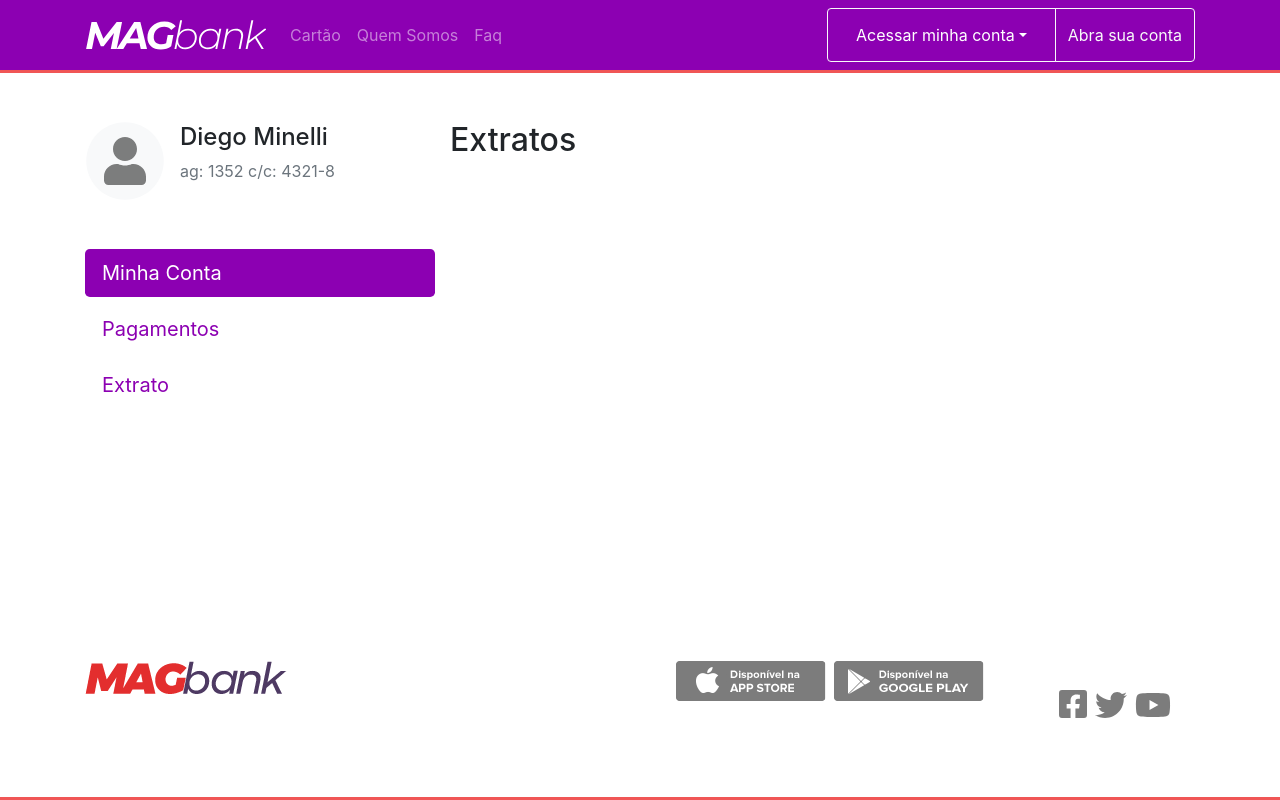
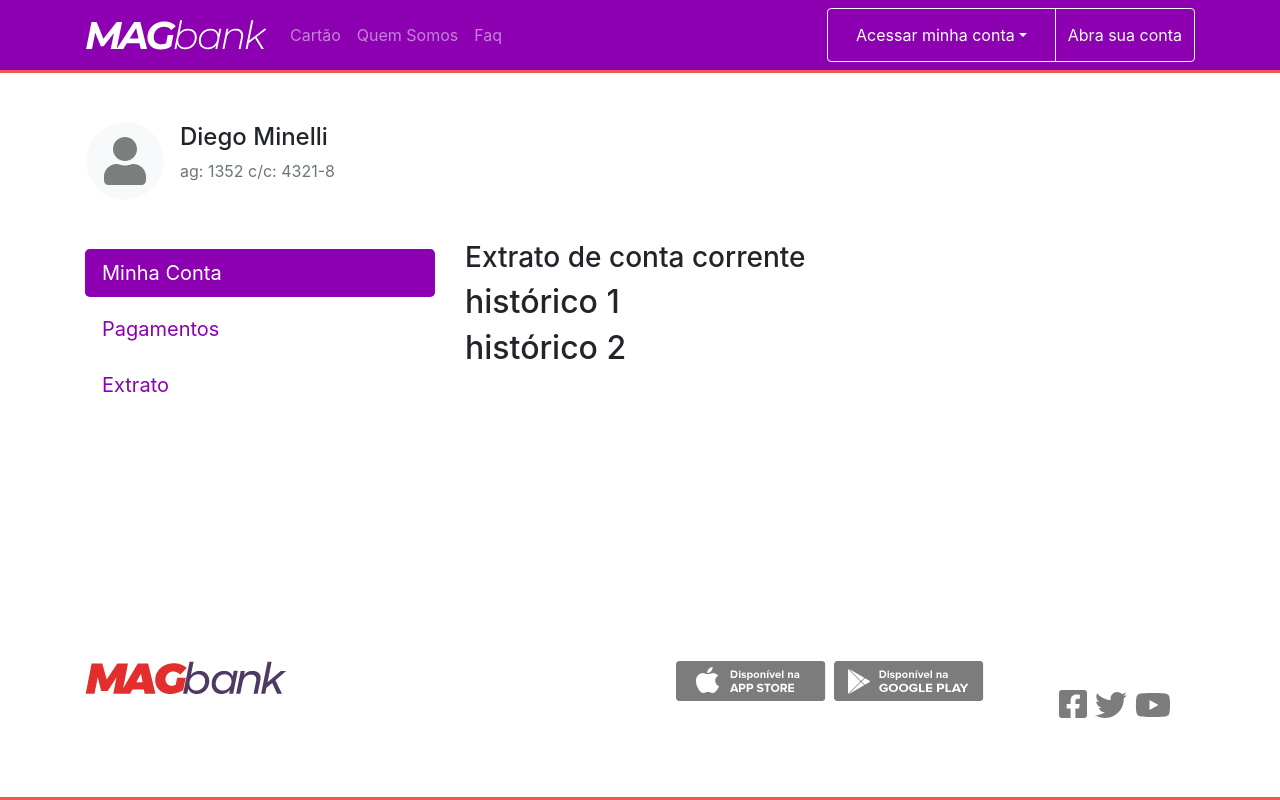
Before and after one commit to diegominelli/Magbank, a React (Create React App) app: page /dashboard/history in a window 1280 px wide. Built offline with nearby package versions, Linux system fonts and the light colour scheme.

Commit message:
Criando o AccountHistory

```diff
--- /dev/null
+++ b/src/components/AccountHistory.js
@@ -0,0 +1,20 @@
+import React from 'react';
+import { Col, Table } from 'react-bootstrap';
+
+const AccountHistory = ({ data }) => {
+  const { history } = data;
+
+  return (
+    <Col xs={12} lg={8} className="mt-lg-5 pt-lg-5">
+      <h3 className="mt-4">Extrato de conta corrente</h3>
+
+      <Table>
+        {history.map((entry) => (
+          <h2>{entry}</h2>
+        ))}
+      </Table>
+    </Col>
+  );
+};
+
+export default AccountHistory;
--- a/src/views/Dashboard.js
+++ b/src/views/Dashboard.js
@@ -6,6 +6,7 @@
 
 import AccountBalance from '../components/AccountBalance';
 import AccountPayments from '../components/AccountPayments';
+import AccountHistory from '../components/AccountHistory';
 
 import './Dashboard.scss';
 import { useState } from 'react';
@@ -33,6 +34,7 @@
       { date: '22/09', description: 'INTERNET  852102', value: '150,00' },
       { date: '08/11', description: 'CLARO  4568213', value: '250,00' },
     ],
+    history: ['histórico 1', 'histórico 2'],
   };
 
   return (
@@ -79,7 +81,7 @@
         </Col>
         <Switch>
           <Route path="/dashboard/history">
-            <h2>Extratos</h2>
+            <AccountHistory data={data} />
           </Route>
           <Route path="/dashboard/payments">
             <AccountPayments />
```
